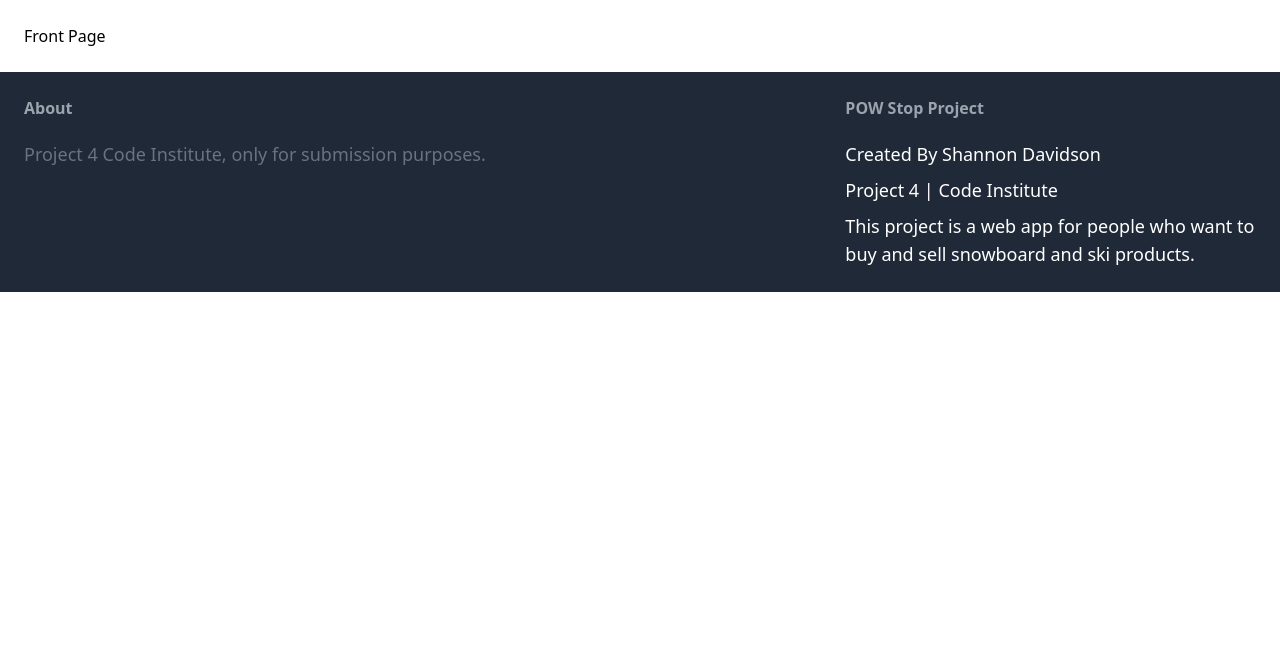
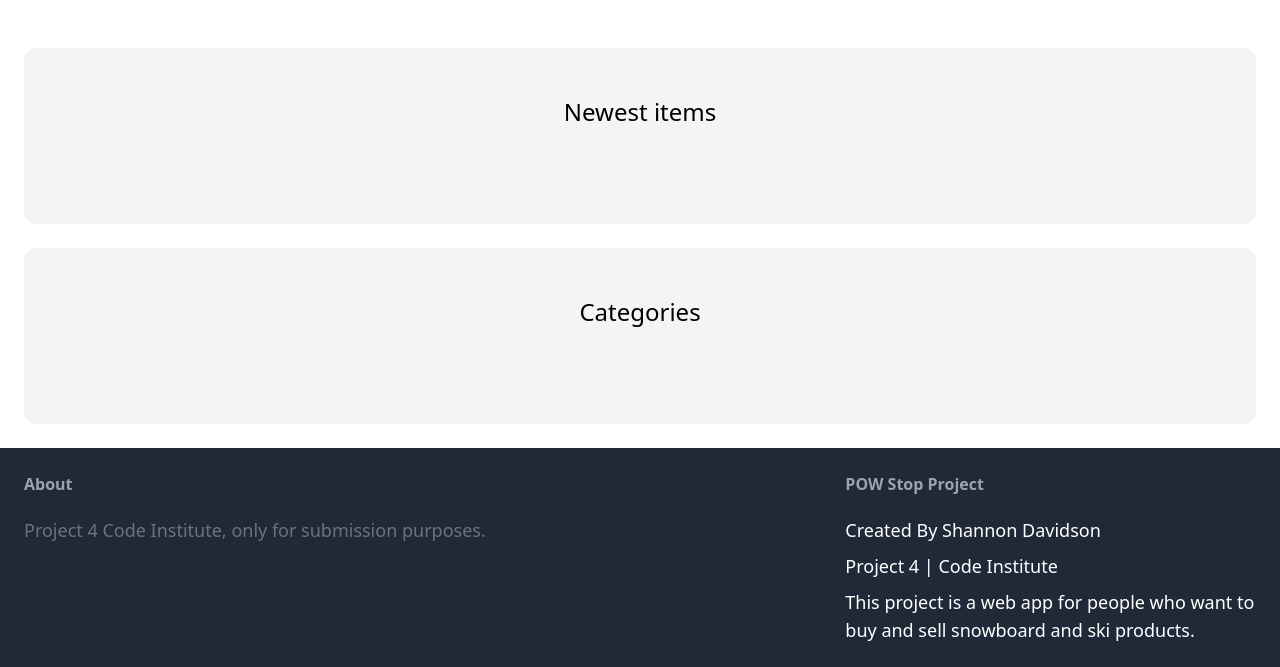
Before and after one commit to FullStackSD/SDProject4, a Django app: page / in a window 1280 px wide. Shown: the part 77-744 px from the top of the page. Run offline with Django 4.2, Linux system fonts and the light colour scheme; data that the repository does not hold is empty; some libraries are stand-ins or nearby versions.

Commit message:
Categories seccion added to index.html

```diff
--- a/core/templates/core/index.html
+++ b/core/templates/core/index.html
@@ -3,5 +3,40 @@
 {% block title %}Welcome{% endblock %}
 
 {% block content %}
-<h1>Front Page</h1>
+<div class="mt-6 px-6 py-12 bg-gray-100 rounded-xl">
+    <h2 class="mb-12 text-2xl text-center">Newest items</h2>
+
+    <div class="grid grid-cols-3 gap-3">
+        {% for item in items %}
+            <div>
+                <a href="{% url 'item:detail' item.id %}">
+                    <div>
+                        <img src="{{ item.image.url }}" class="rounded-t-xl">
+                    </div>
+
+                    <div class="p-6 bg-white rounded-b-xl">
+                        <h2 class="text-2xl">{{ item.name }}</h2>
+                        <p class="text-gray-500">Price: {{ item.price }}</p>
+                    </div>
+                </a>
+            </div>
+        {% endfor %}
+    </div>
+</div>
+<div class="mt-6 px-6 py-12 bg-gray-100 rounded-xl">
+    <h2 class="mb-12 text-2xl text-center">Categories</h2>
+
+    <div class="grid grid-cols-3 gap-3">
+        {% for category in categories %}
+            <div>
+                <a href="{% url 'item:items' %}">
+                    <div class="p-6 bg-white rounded-b-xl">
+                        <h2 class="text-2xl">{{ category.name }}</h2>
+                        <p class="text-gray-500">{{ category.items.count }} items</p>
+                    </div>
+                </a>
+            </div>
+        {% endfor %}
+    </div>
+</div>
 {% endblock %}
--- a/core/views.py
+++ b/core/views.py
@@ -1,8 +1,16 @@
 from django.shortcuts import render
+
+from item.models import Category, Item
 
 
 def index(request):
-    return render(request, 'core/index.html')
+    items = Item.objects.filter(is_sold=False)[0:6]
+    categories = Category.objects.all()
+
+    return render(request, 'core/index.html', {
+        'categories': categories,
+        'items': items,
+    })
 
 
 def contact(request):
--- a/item/admin.py
+++ b/item/admin.py
@@ -1,5 +1,6 @@
 from django.contrib import admin
 
-from .models import Category
+from .models import Category, Item
 
 admin.site.register(Category)
+admin.site.register(Item)
--- a/puddle/settings.py
+++ b/puddle/settings.py
@@ -118,6 +118,8 @@ USE_TZ = True
 # https://docs.djangoproject.com/en/4.1/howto/static-files/
 
 STATIC_URL = 'static/'
+MEDIA_URL = 'media/'
+MEDIA_ROOT = BASE_DIR / 'media'
 
 # Default primary key field type
 # https://docs.djangoproject.com/en/4.1/ref/settings/#default-auto-field
--- a/puddle/urls.py
+++ b/puddle/urls.py
@@ -1,3 +1,5 @@
+from django.conf import settings
+from django.conf.urls.static import static
 from django.contrib import admin
 from django.urls import path
 
@@ -7,4 +9,4 @@ urlpatterns = [
     path('', index, name='index'),
     path('contact/', contact, name='contact'),
     path('admin/', admin.site.urls),
-]
+] + static(settings.MEDIA_URL, document_root=settings.MEDIA_ROOT)
```
